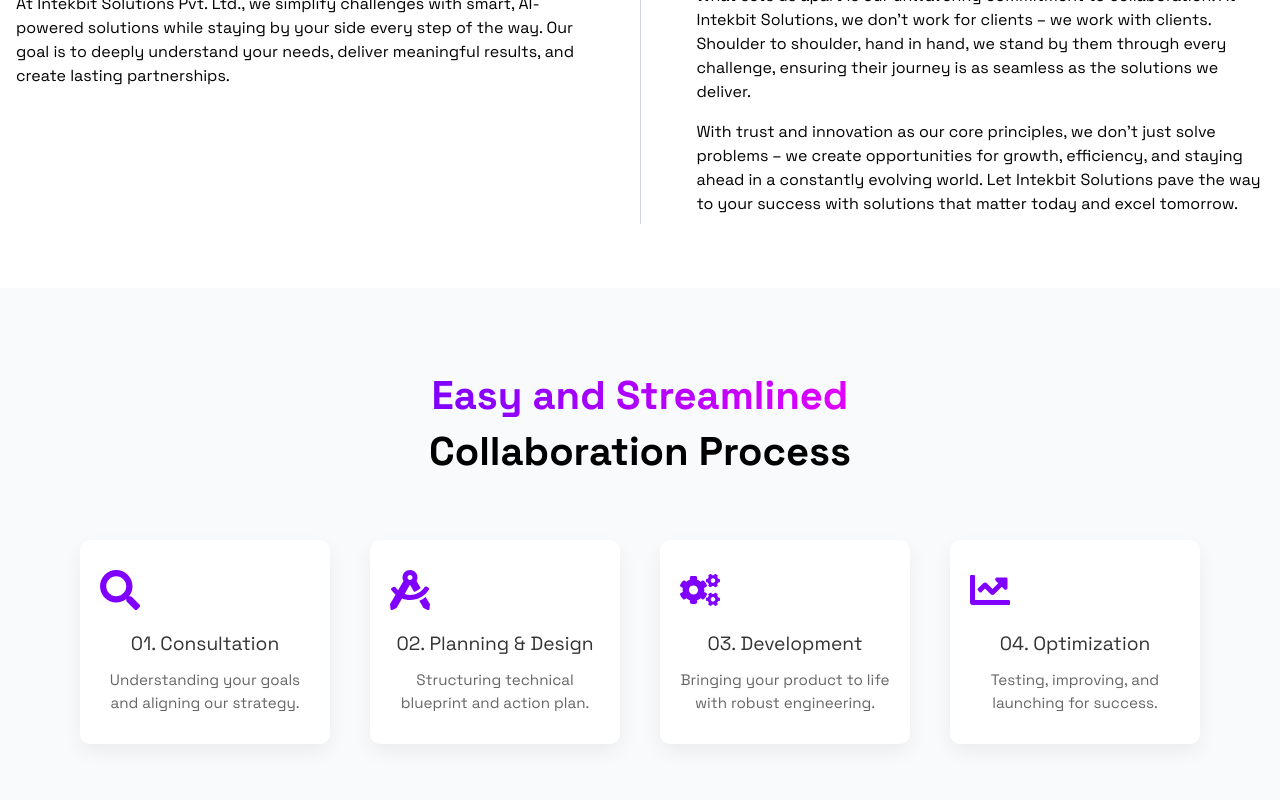
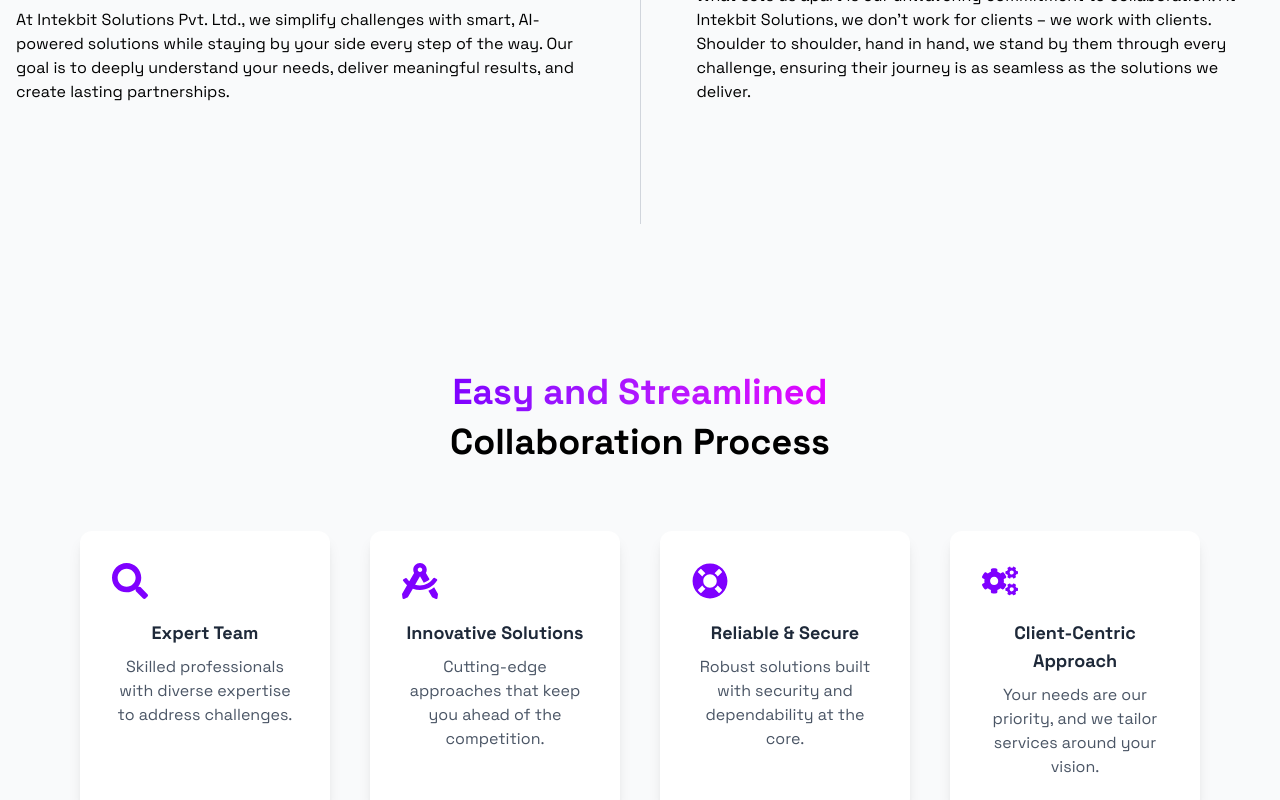
Before and after one commit to sushilkantaria/intekbit, a React (Vite) app: page / in a window 1280 px wide. Shown: the part 1040-1840 px from the top of the page. Built offline with nearby package versions, Linux system fonts and the light colour scheme.

Commit message:
add changes

```diff
--- a/src/components/Footer.jsx
+++ b/src/components/Footer.jsx
@@ -118,7 +118,7 @@
               target="_blank"
               rel="noopener noreferrer"
             >
-              <FaXTwitter className="h-6 sm:h-7 w-6 sm:w-7 text-black" />
+              <FaXTwitter className="h-6 sm:h-7 w-6 sm:w-7 text-white" />
             </a>
           </div>
         </div>
--- a/src/components/home/About.jsx
+++ b/src/components/home/About.jsx
@@ -2,7 +2,7 @@
 import aboutData from '../../data/home/about';
 
 const AboutSection = ({ activeTab, switchContent }) => (
-  <section className="py-16 bg-white text-black" id="about">
+  <section className="py-16 bg-[#f9fafb] text-black" id="about">
     <div className="max-w-7xl mx-auto flex flex-col md:flex-row gap-10 px-4">
       {/* Left Section */}
       <div
@@ -11,7 +11,7 @@
         data-aos-offset="300"
         data-aos-easing="ease-in-sine"
       >
-        <h2 className="text-2xl font-bold mb-8">
+        <h2 className="text-4xl font-bold mb-8">
           Everything You Need to Know About Intekbit Solutions
         </h2>
         <div className="flex gap-4 mb-8">
@@ -19,7 +19,7 @@
             <div key={tab} className="relative group">
               <button
                 onClick={() => switchContent(tab)}
-                className={`px-4 py-2 rounded-2xl transition-all duration-300 cursor-pointer w-full relative z-10 text-white
+                className={`px-4 py-2 rounded-2xl transition-all duration-300 cursor-pointer w-full relative z-10
                   ${
                     tab === activeTab
                       ? 'shadow-[0_2px_12px_0_rgba(30,58,138,0.18),0_1px_8px_0_rgba(136,19,55,0.13),0_1px_6px_0_rgba(202,138,4,0.10),0_1px_4px_0_rgba(6,78,59,0.10),inset_0_2px_16px_0_rgba(255,255,255,0.13),inset_0_0_12px_2px_rgba(255,255,255,0.10),inset_0_0_0_1px_rgba(255,255,255,0.07),-4px_0_8px_2px_rgba(255, 0, 128, 0.452),4px_0_8px_2px_rgb(0,98,255)]'
--- a/src/components/home/Process.jsx
+++ b/src/components/home/Process.jsx
@@ -1,44 +1,6 @@
 import React, { useEffect, useRef, useState } from 'react';
 import './ProcessSection.css';
-import Plane1 from '../../assets/plane1.png'; // Replace with your own plane icons
-import Plane2 from '../../assets/plane2.png';
-import Plane3 from '../../assets/plane3.png';
-import Plane4 from '../../assets/plane4.png';
-import Plane5 from '../../assets/plane5.png';
-
-const steps = [
-  {
-    icon: Plane1,
-    title: 'Requirement Analysis',
-    description: 'Understand your goals',
-    details: 'We begin with a detailed discussion to understand your business goals, challenges, and expectations. This step ensures clarity, aligns our teams, and sets the foundation for a successful project.'
-  },
-  {
-    icon: Plane2,
-    title: 'Planning & Strategy',
-    description: 'Set the direction',
-    details: 'After gathering the requirements, we outline the scope, create timelines, and decide on the right technology stack. Our strategic roadmap ensures the project stays on track and meets key milestones.'
-  },
-  {
-    icon: Plane3,
-    title: 'Design & Wireframing',
-    description: 'Visualize the solution',
-    details: 'We convert ideas into intuitive designs. This includes creating wireframes, user flows, and UI/UX mockups to visualize the final product before development begins.'
-  },
-  {
-    icon: Plane4,
-    title: 'Development & Deployment',
-    description: 'Build & launch',
-    details: 'Our team transforms the design into a fully functional solution using clean, scalable code. After thorough testing, we deploy the product to the live environment with complete quality assurance.'
-  },
-  {
-    icon: Plane5,
-    title: 'Support & Maintenance',
-    description: 'Ensure long-term success',
-    details: 'We value long-term relationships. After deployment, we provide regular updates, address feedback, and ensure your solution remains stable, secure, and up to date with your evolving needs.'
-  }
-];
-
+import processSteps from '../../data/home/processSteps';
 
 const ProcessSection = () => {
   const sectionRef = useRef(null);
@@ -49,7 +11,9 @@
       (entries) => {
         entries.forEach((entry) => {
           if (entry.isIntersecting) {
-          const index = Array.from(sectionRef.current.querySelectorAll('.process-step')).indexOf(entry.target);
+            const index = Array.from(
+              sectionRef.current.querySelectorAll('.process-step')
+            ).indexOf(entry.target);
             setVisibleSteps((prev) => {
               const updated = [...prev];
               updated[index] = true;
@@ -77,11 +41,15 @@
 
       <div className="description-center">
         <h3>{activeStep ? activeStep.title : 'This is our process'}</h3>
-      <p>{activeStep ? activeStep.details : 'We follow a thoughtful 5-step approach to deliver exceptional user experiences.'}</p>
+        <p>
+          {activeStep
+            ? activeStep.details
+            : 'We follow a thoughtful 5-step approach to deliver exceptional user experiences.'}
+        </p>
       </div>
 
       <div className="arc-container">
-      {steps.map((step, index) => (
+        {processSteps.map((step, index) => (
           <div
             className={`process-step ${visibleSteps[index] ? 'visible' : ''}`}
             key={index}
@@ -89,15 +57,15 @@
             // onMouseLeave={() => setActiveStep(null)}
           >
             <img src={step.icon} alt={step.title} className="plane-icon" />
-  <div className="step-title">{index + 1}. {step.title}</div>
+            <div className="step-title">
+              {index + 1}. {step.title}
+            </div>
             <p className="step-desc">{step.description}</p>
           </div>
-
         ))}
       </div>
     </section>
   );
-
 };
 
 export default ProcessSection;
--- a/src/components/home/Services.jsx
+++ b/src/components/home/Services.jsx
@@ -9,7 +9,7 @@
   web: '/Assets/web.gif',
   ai: '/Assets/ai.gif',
   mobile: '/Assets/home-appdevelopment.webp',
-  cloud_services: '/Assets/internal-cloud-services.webp',
+  cloud_services: '/Assets/cloud-service.gif',
   uiux_design: '/Assets/home-dataservices.webp',
   software: '/Assets/home-softwaredevelopment.webp',
 };
--- a/src/components/home/Technology.jsx
+++ b/src/components/home/Technology.jsx
@@ -23,7 +23,7 @@
   const containerKey = `${activeTechnology}-${technologies[activeTechnology]?.length}`;
 
   return (
-    <div className="pb-16 bg-black">
+    <div className="py-16 bg-black">
       <section
         id="technology"
         data-aos="fade-right"
--- a/src/components/home/WhyHireUs.jsx
+++ b/src/components/home/WhyHireUs.jsx
@@ -1,30 +1,31 @@
-import React from 'react';
+import whyHireUsData from '../../data/home/whyHireUs';
 import './whyhireus.css';
-import { FaSearch, FaDraftingCompass, FaCogs, FaChartLine, FaLifeRing } from 'react-icons/fa';
-
-const steps = [
-  { icon: <FaSearch />, title: 'Consultation', description: 'Understanding your goals and aligning our strategy.' },
-  { icon: <FaDraftingCompass />, title: 'Planning & Design', description: 'Structuring technical blueprint and action plan.' },
-  { icon: <FaCogs />, title: 'Development', description: 'Bringing your product to life with robust engineering.' },
-  { icon: <FaChartLine />, title: 'Optimization', description: 'Testing, improving, and launching for success.' },
-  // { icon: <FaLifeRing />, title: 'Support', description: 'We stay with you to ensure everything runs smoothly.' },
-];
 
 const WhyHireUsSection = () => {
   return (
-    <section className="whyhire-section">
-      <h2 className="whyhire-heading">
-        <span className="highlight">Easy and Streamlined</span> <br />
+    <section className="py-20 px-5 bg-[#f9fafb] text-center">
+      <h2 className="text-4xl mb-16 font-bold leading-snug">
+        <span className="bg-gradient-to-r from-[#7f00ff] to-[#e100ff] bg-clip-text text-transparent">
+          Easy and Streamlined
+        </span>{' '}
+        <br />
         Collaboration Process
       </h2>
 
-      <div className="whyhire-wrapper">
-        {steps.map((step, index) => (
-          <div className="whyhire-card" key={index}>
-            <div className="whyhire-icon">{step.icon}</div>
+      <div className="flex justify-center flex-wrap gap-10 max-w-[1200px] mx-auto">
+        {whyHireUsData.map((step, index) => (
+          <div
+            className="flex-1 min-w-[250px] max-w-[250px] p-8 bg-white rounded-xl shadow-lg transition-transform duration-300 ease-in-out hover:-translate-y-2"
+            key={index}
+          >
+            <div className="text-4xl text-[#7f00ff] mb-5">
+              {step.icon && <step.icon />}
+            </div>
             <div>
-              <h3>0{index + 1}. {step.title}</h3>
-              <p>{step.description}</p>
+              <h3 className="text-lg mb-2 text-gray-800 font-semibold">
+                {step.title}
+              </h3>
+              <p className="text-base text-gray-600">{step.description}</p>
             </div>
           </div>
         ))}
--- a/src/data/home/about.js
+++ b/src/data/home/about.js
@@ -5,7 +5,7 @@
   aboutParagraphs: [
     `At Intekbit Solutions Pvt. Ltd., we transform problem statements into cutting-edge AI-powered solutions that simplify processes, save time, and embrace the future. We thrive on challenges and focus on delivering solutions that go beyond expectations. By blending creativity with a deep understanding of technology, we craft efficient, tailored systems that redefine modern problem-solving.`,
     `What sets us apart is our unwavering commitment to collaboration. At Intekbit Solutions, we don't work for clients – we work with clients. Shoulder to shoulder, hand in hand, we stand by them through every challenge, ensuring their journey is as seamless as the solutions we deliver.`,
-    `With trust and innovation as our core principles, we don't just solve problems – we create opportunities for growth, efficiency, and staying ahead in a constantly evolving world. Let Intekbit Solutions pave the way to your success with solutions that matter today and excel tomorrow.`,
+    // `With trust and innovation as our core principles, we don't just solve problems – we create opportunities for growth, efficiency, and staying ahead in a constantly evolving world. Let Intekbit Solutions pave the way to your success with solutions that matter today and excel tomorrow.`,
   ],
 };
 
--- a/src/data/home/processSteps.js
+++ b/src/data/home/processSteps.js
@@ -1,39 +1,44 @@
+import Plane1 from '../../assets/plane1.png';
+import Plane2 from '../../assets/plane2.png';
+import Plane3 from '../../assets/plane3.png';
+import Plane4 from '../../assets/plane4.png';
+import Plane5 from '../../assets/plane5.png';
+
 const processSteps = [
   {
+    icon: Plane1,
     title: 'Requirement Analysis',
-    description:
-      'We gather and analyze your business needs through discussions and research to define a clear project scope.',
-    icon: '/Assets/home-process-req.gif',
+    description: 'Understand your goals',
+    details:
+      'We begin with a detailed discussion to understand your business goals, challenges, and expectations. This step ensures clarity, aligns our teams, and sets the foundation for a successful project.',
   },
   {
+    icon: Plane2,
     title: 'Planning & Strategy',
-    description:
-      'A strategic roadmap is created with structured workflows and intuitive design for an optimal user experience.',
-    icon: '/Assets/home-process-planning.gif',
+    description: 'Set the direction',
+    details:
+      'After gathering the requirements, we outline the scope, create timelines, and decide on the right technology stack. Our strategic roadmap ensures the project stays on track and meets key milestones.',
   },
   {
-    title: 'Design & Development',
-    description:
-      'We craft wireframes and prototypes before transforming them into a functional, high-performance solution.',
-    icon: '/Assets/home-process-design.gif',
+    icon: Plane3,
+    title: 'Design & Wireframing',
+    description: 'Visualize the solution',
+    details:
+      'We convert ideas into intuitive designs. This includes creating wireframes, user flows, and UI/UX mockups to visualize the final product before development begins.',
   },
   {
-    title: 'Testing & Quality Assurance',
-    description:
-      'Rigorous testing ensures functionality, security, and performance, delivering a seamless user experience.',
-    icon: '/Assets/home-process-testing.gif',
+    icon: Plane4,
+    title: 'Development & Deployment',
+    description: 'Build & launch',
+    details:
+      'Our team transforms the design into a fully functional solution using clean, scalable code. After thorough testing, we deploy the product to the live environment with complete quality assurance.',
   },
   {
-    title: 'Deployment & Implementation',
-    description:
-      'We launch the solution with a secure, scalable deployment strategy for smooth business integration.',
-    icon: '/Assets/home-process-deploy.gif',
-  },
-  {
-    title: 'Support & Continuous Improvement',
-    description:
-      'Ongoing support, updates, and optimizations ensure the product evolves with your business needs.',
-    icon: '/Assets/home-process-support.gif',
+    icon: Plane5,
+    title: 'Support & Maintenance',
+    description: 'Ensure long-term success',
+    details:
+      'We value long-term relationships. After deployment, we provide regular updates, address feedback, and ensure your solution remains stable, secure, and up to date with your evolving needs.',
   },
 ];
 
--- a/src/data/home/whyHireUs.js
+++ b/src/data/home/whyHireUs.js
@@ -1,27 +1,33 @@
+import {
+  FaSearch,
+  FaDraftingCompass,
+  FaCogs,
+  FaLifeRing,
+} from 'react-icons/fa';
 const whyHireUsData = [
   {
-    icon: '🌟',
+    icon: FaSearch,
     title: 'Expert Team',
     description:
       'Skilled professionals with diverse expertise to address challenges.',
   },
   {
-    icon: '🚀',
+    icon: FaDraftingCompass,
     title: 'Innovative Solutions',
     description:
       'Cutting-edge approaches that keep you ahead of the competition.',
   },
   {
-    icon: '🤝',
-    title: 'Client Partnership',
+    icon: FaLifeRing,
+    title: 'Reliable & Secure',
     description:
-      'We work WITH you, not FOR you, creating lasting relationships.',
+      'Robust solutions built with security and dependability at the core.',
   },
   {
-    icon: '⚙️',
-    title: 'Technical Excellence',
+    icon: FaCogs,
+    title: 'Client-Centric Approach',
     description:
-      'Superior development practices for high-quality deliverables.',
+      'Your needs are our priority, and we tailor services around your vision.',
   },
 ];
 
```
Also changed, not shown: src/AnimatedProfileSlider.css (added, +78 -0 lines), src/ProfileSlider.jsx (added, +42 -0 lines), src/components/home/LetsConnect.jsx (+2 -11 lines), 1 other file (tests, documents, lock files or other folders). Lines whose indentation alone changed are shown as unchanged.
